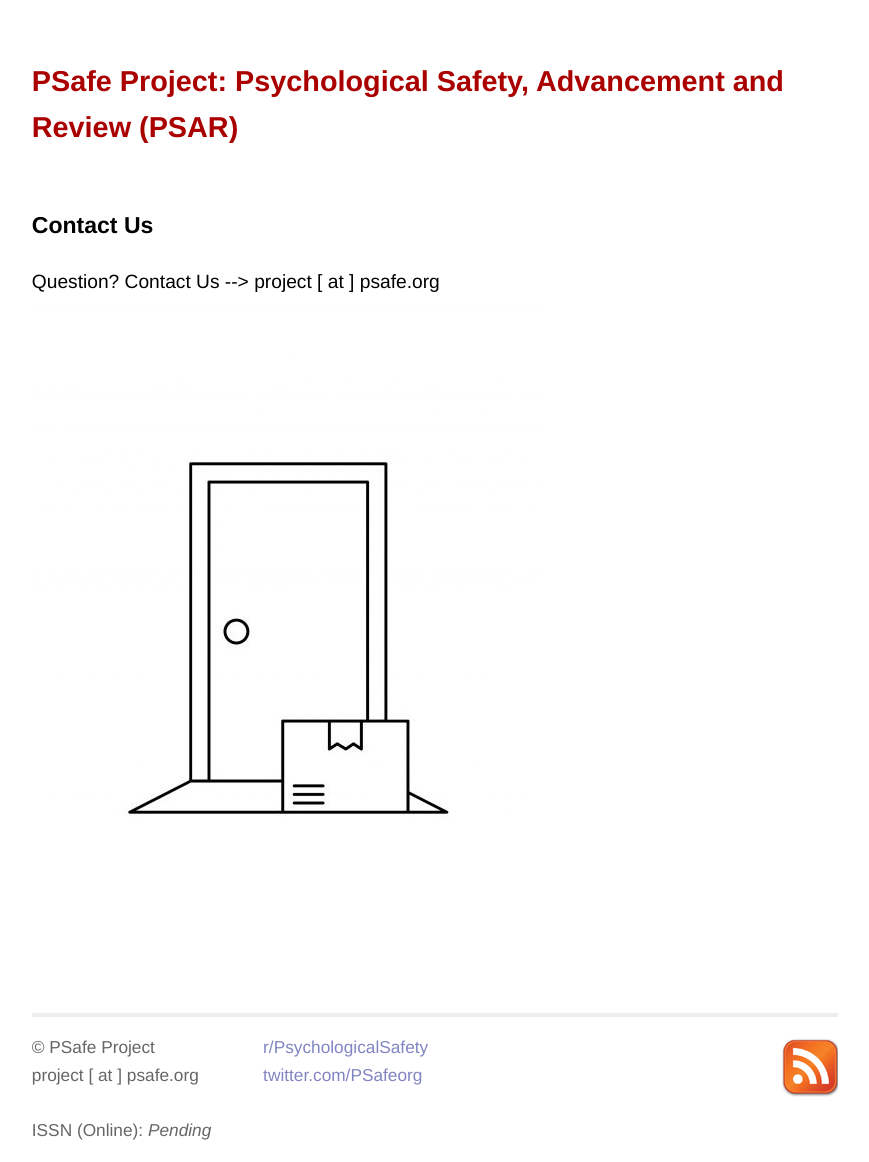
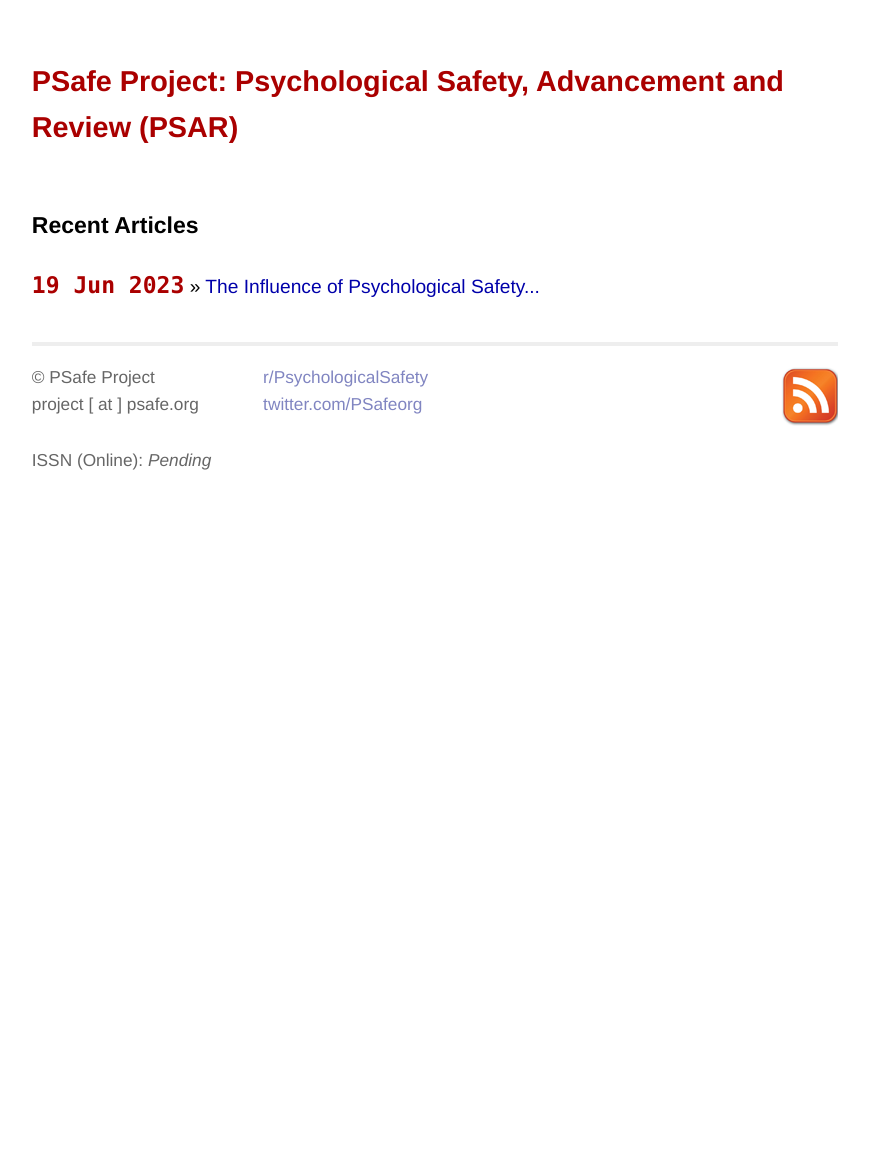
Before and after one commit to atidbit/psafe, a Jekyll site: the page built from psar.html, in a window 1280 px wide. Shown: the whole page, without its empty margins (205-1074 px from the left). Built offline with Jekyll 4.4.1, drawn with Linux system fonts in a browser that asks for light colours; after the commit the page ends 958 px from its top, so only the background shows below that.

Commit message:
Update psar.html

```diff
--- a/psar.html
+++ b/psar.html
@@ -5,13 +5,11 @@
 
 <div id="home">
 
-<h1>Contact Us</h1>
+ <h1>Recent Articles</h1>
   <ul class="posts">
-
-    <li>Question? Contact Us --> project [ at ] psafe.org</li>
-
-    <center></center><img src="/images/contact_us.jpg"></center>
-
+    {% for post in site.posts %}
+      <li><span>{{ post.date | date_to_string }}</span> &raquo; <a href="{{ post.url }}">{{ post.title | truncatewords: 5 }}</a></li>
+    {% endfor %}
   </ul>
 
 </div>
```
